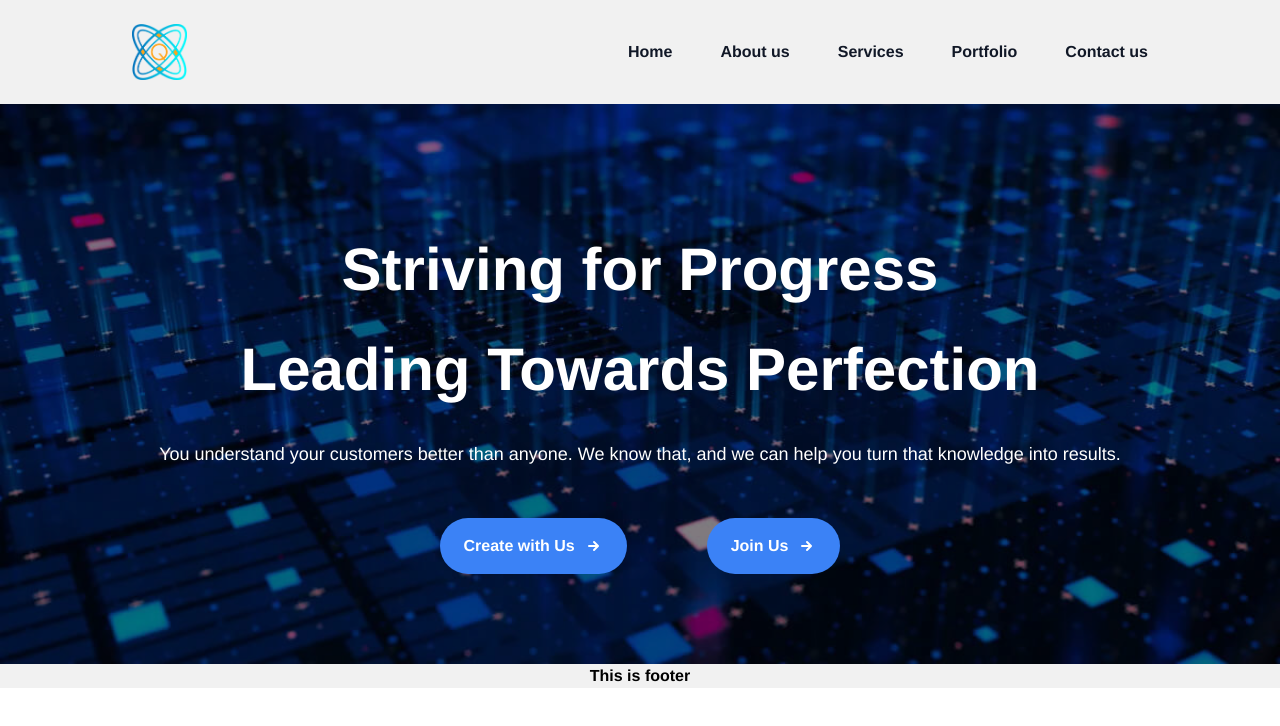
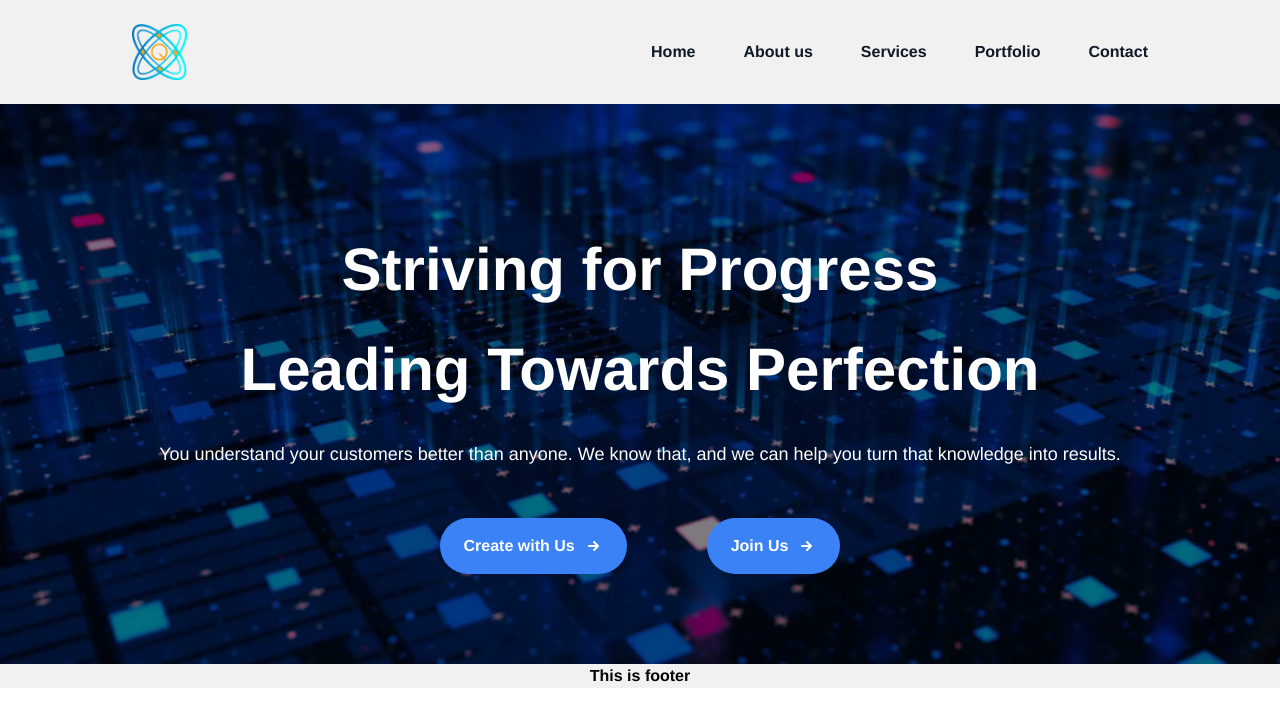
Before and after one commit to Rajan66/QuantumC, a React (Create React App) app: page / in a window 1280 px wide. Shown: the top 726 px of the page. Built offline with nearby package versions, Linux system fonts and the light colour scheme.

Commit message:
Minor change

```diff
--- a/src/components/Navbar.js
+++ b/src/components/Navbar.js
@@ -3,6 +3,13 @@ import logo from '../images/logo.png'
 import coverimg from '../images/hero.jpg'
 
 const Navbar = () => {
+    const navLinks = [
+        { label: 'Home', href: '/' },
+        { label: 'About us', href: '/' },
+        { label: 'Services', href: '/' },
+        { label: 'Portfolio', href: '/' },
+        { label: 'Contact', href: '/' },
+    ];
     return (
         <nav className="flex items-center justify-between lg:mx-[100px] p-6 lg:px-8">
             <div className="flex lg:flex-1">
@@ -17,14 +24,13 @@ const Navbar = () => {
                     </svg>
                 </button>
             </div>
-            <div class="hidden text-md lg:flex lg:gap-x-12">
-                <a href="/" class=" font-semibold leading-6 text-gray-900">Home</a>
-                <a href="/" class=" font-semibold leading-6 text-gray-900">About us</a>
-                <a href="/" class=" font-semibold leading-6 text-gray-900">Services</a>
-                <a href="/" class=" font-semibold leading-6 text-gray-900">Portfolio</a>
-                <a href="/" class="font-semibold leading-6 text-gray-900">Contact us</a>
+            <div class="hidden text-md lg:flex lg:gap-x-12 font-semibold leading-6 text-gray-900">
+                {navLinks.map((link, index) => (
+                    <li key={index} className='list-none'>
+                        <a href={link.href}>{link.label}</a>
+                    </li>
+                ))}
             </div>
-
         </nav>
 
     )
```
